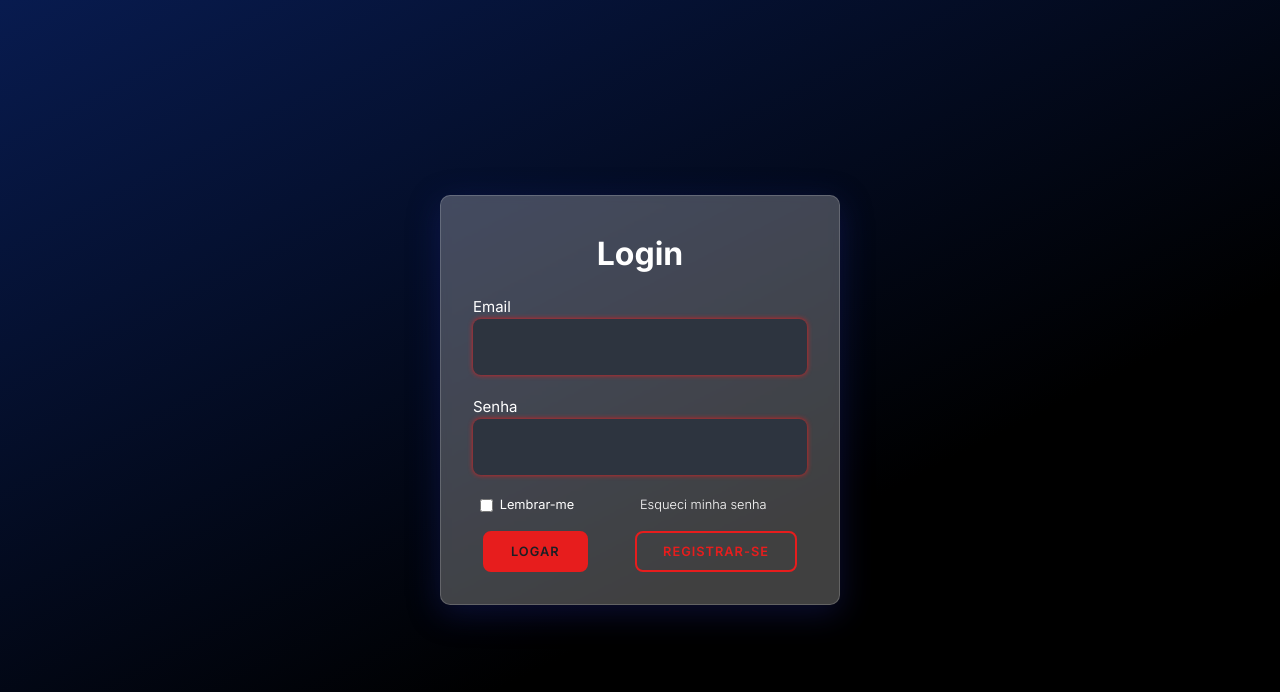
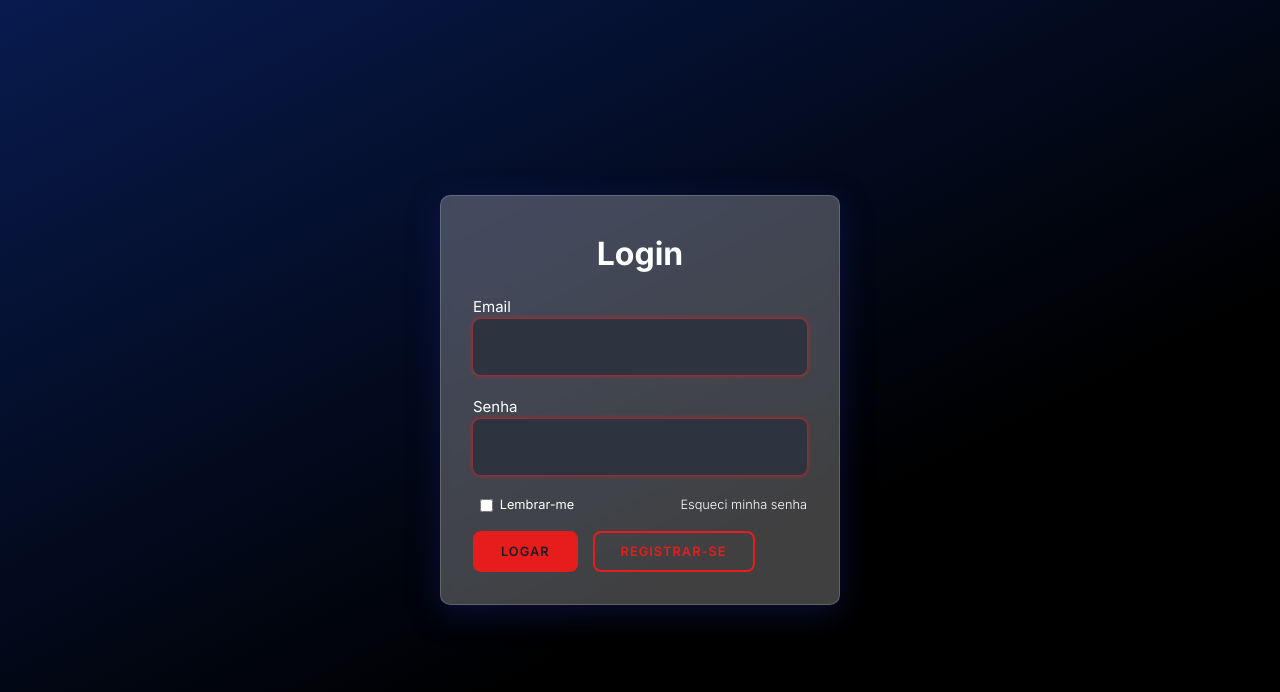
Before and after one commit to hellsinho/Batuque, a Vue app: page /login in a window 1280 px wide. Shown: the top 692 px of the page. Built offline with nearby package versions, Linux system fonts and the light colour scheme.

Commit message:
fix: posição dos elementos da tela de loging

```diff
--- a/src/components/forms/LoginForm.vue
+++ b/src/components/forms/LoginForm.vue
@@ -80,8 +80,17 @@ export default {
     box-shadow: none;
 }
 
+.remember-account{
+    display: flex;
+    justify-content: space-around;
+    align-items: center;
+    margin: 0 0 1rem 0;
+    font-size: 0.8rem;
+}
+
 .forget-password{
     width: 100%;
+    text-align: right;
 }
 
 .forget-password a{
@@ -89,18 +98,8 @@ export default {
     font-weight: 300;
 }
 
-.remember-account{
-    display: flex;
-    justify-content: space-around;
-    align-items: center;
-    margin: 0 0 1rem 0;
-
-    font-size: 0.8rem;
-}
-
 .btns-login-form{
     display: flex;
-    justify-content: space-between;
 }
 
 .btn {
@@ -112,7 +111,6 @@ export default {
   font-size: 0.8rem;
   font-weight: 600;
   transition: all 0.5s ease;
-  margin: 0 10px;
   text-transform: uppercase;
   letter-spacing: 1px;
   opacity: 0;
```
